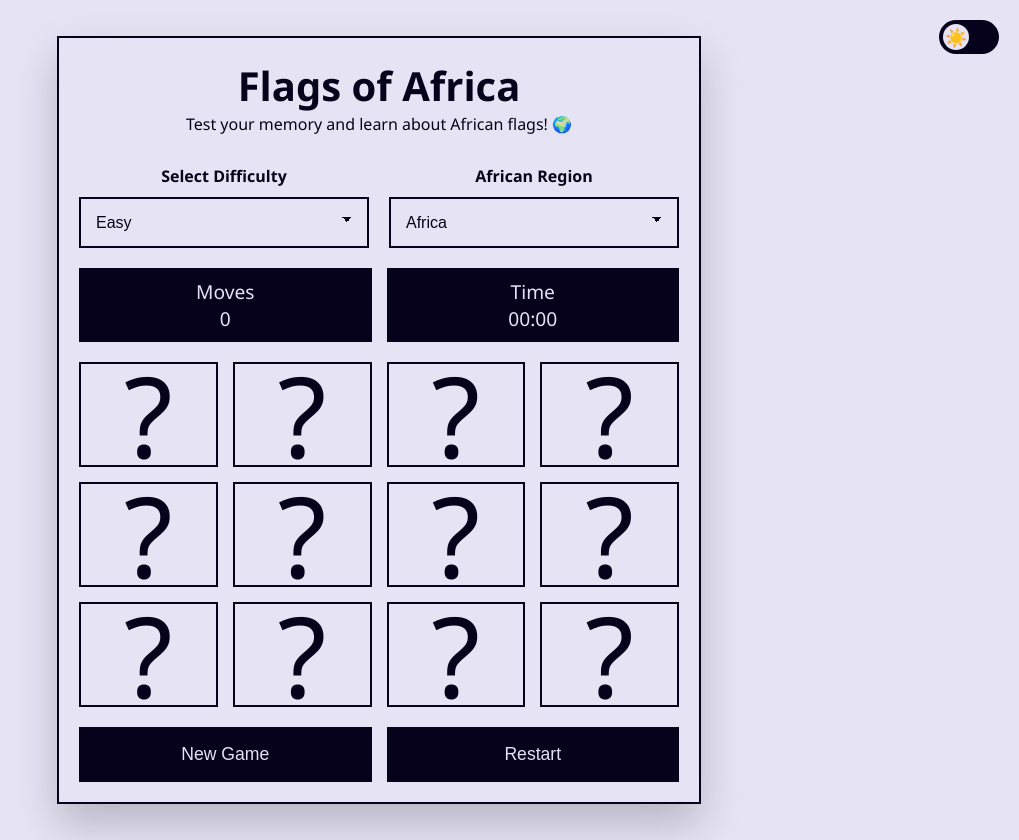
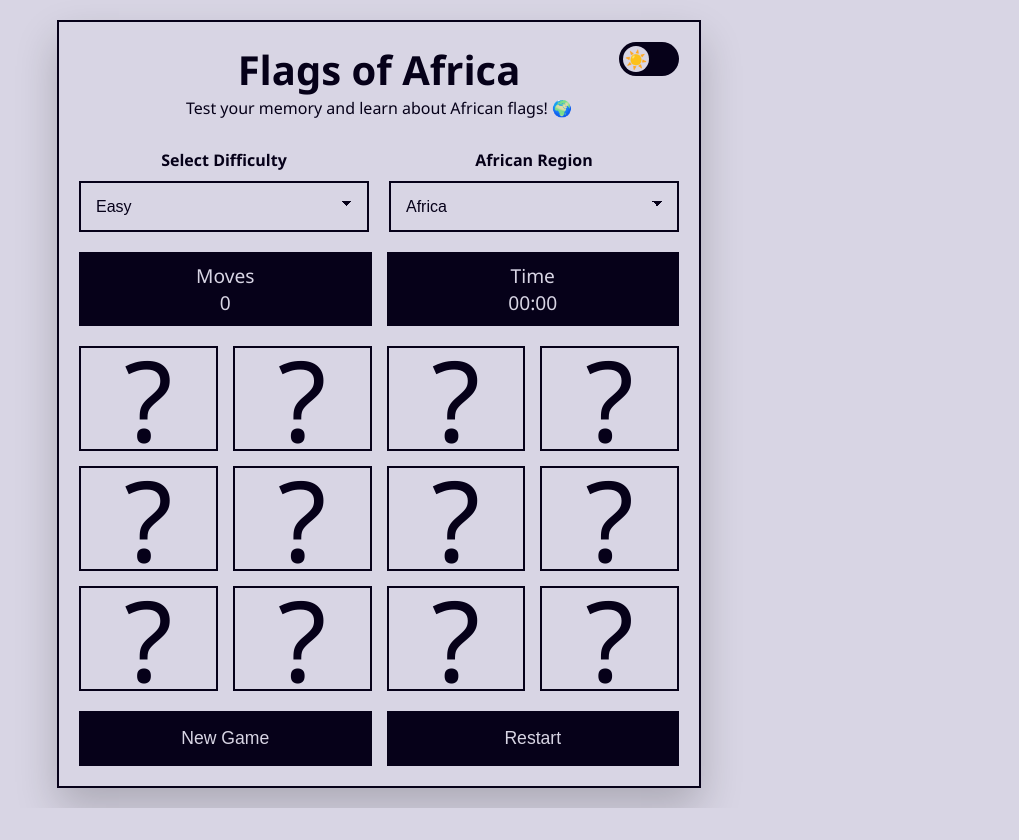
Before and after one commit to HikwaMehluli/flags-of-africa, a website built with webpack: page index.html in a window 1280 px wide. Shown: the whole page, without its empty margins (261-1280 px from the left). After the commit the page ends 808 px from the top, so only its background shows below. Built offline with nearby package versions, Linux system fonts and the light colour scheme.

Commit message:
Adject Theme Switcher Positioning to inside Game Container

```diff
--- a/index.html
+++ b/index.html
@@ -50,6 +50,7 @@
 
 <body>
     <main class="game-container">
+        <section class="game-header">
             <div class="theme-switcher">
                 <div class="switch-container">
                     <label class="switch">
@@ -58,7 +59,7 @@
                     </label>
                 </div>
             </div>
-        <section class="game-header">
+
             <h1 class="game-title">Flags of Africa</h1>
             <p class="game-description">Test your memory and learn about African flags! 🌍</p>
 
--- a/scss/game-header.scss
+++ b/scss/game-header.scss
@@ -2,6 +2,7 @@
    Game Header
    ========================================================================== */
 .game-header {
+    position: relative;
     text-align: center;
     margin-bottom: 20px;
 }
--- a/scss/global-styles.scss
+++ b/scss/global-styles.scss
@@ -1,34 +1,31 @@
 :root {
     /* Blue & Gray */
-    --primary-color: #e6e3f4;
-    --secondary-color: #07021c;
+    --primary-color: #d8d5e4;
+    --secondary-color: #060119;
 
     /* Other Varibales */
     --transition: all 0.5s ease-in-out;
 }
 
 .dark-mode {
-    --primary-color: #070024;
-    --secondary-color: #e6e3f4;
+    --primary-color: #130d2c;
+    --secondary-color: #d8d5e4;
 
     .win-message {
         display: none;
         background-color: green;
-        // background-color: var(--secondary-color);
-        color: var(--secondary-color);;
+        color: var(--secondary-color);
     }
 }
 
 body {
-    margin: 0;
-    padding: 20px;
-    font-family: 'Segoe UI', Tahoma, Geneva, Verdana, sans-serif;
     background-color: var(--primary-color);
     color: var(--secondary-color);
-    min-height: 100vh;
     display: flex;
     flex-direction: column;
     align-items: center;
-    justify-content: center;
+    font-family: "Segoe UI", Tahoma, Geneva, Verdana, sans-serif;
+    margin: 0;
+    padding: 20px;
     transition: var(--transition);
 }
--- a/scss/theme-switcher.scss
+++ b/scss/theme-switcher.scss
@@ -3,8 +3,8 @@
    ========================================================================== */
 .theme-switcher {
     position: absolute;
-    top: 20px;
-    right: 20px;
+    top: 0;
+    right: 0;
 }
 
 .switch-container {
```
Also changed, not shown: css/app.css. Lines whose indentation alone changed are shown as unchanged.
